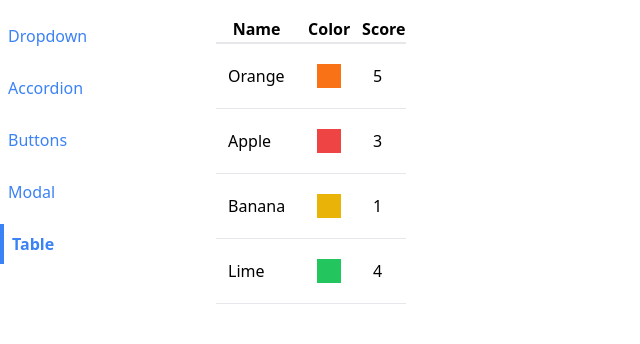
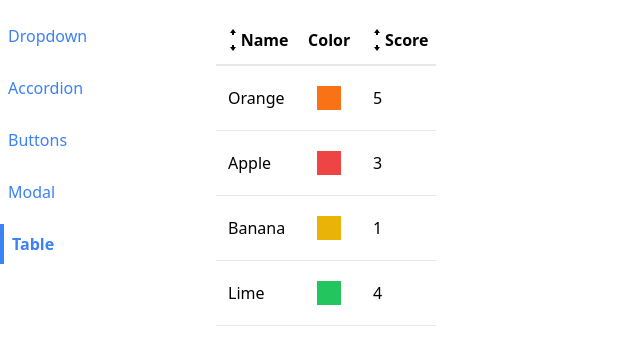
Before and after one commit to msa-ali/Custom-React-Components-and-Hooks, a React (Vite) app: page /table in a window 1280 px wide. Shown: the top 344 px of the page, without its empty margins (0-640 px from the left). Built offline with nearby package versions, Linux system fonts and the light colour scheme.

Commit message:
Sortable Table

```diff
--- /dev/null
+++ b/src/components/SortableTable/index.tsx
@@ -0,0 +1,111 @@
+import { useState } from "react";
+import { GoArrowSmallDown, GoArrowSmallUp } from 'react-icons/go';
+
+import Table, { Props as TableProps, Config as TableConfig } from "../Table";
+
+export type Config<T> = Array<{
+    label: string;
+    header?: () => React.ReactNode;
+    render: (data: T) => React.ReactNode;
+    sortValue?: (data: T) => any;
+}>
+
+export interface Props<T> extends TableProps<T> {
+    config: Config<T>
+}
+
+function getIcons(label: string, sortBy: string | null, sortOrder: 'asc' | 'desc' | null) {
+    if (label !== sortBy || sortOrder === null) {
+        return (
+            <div>
+                <GoArrowSmallUp />
+                <GoArrowSmallDown />
+            </div>
+        );
+    }
+    if (sortOrder === 'asc') {
+        return (
+            <div>
+                <GoArrowSmallUp />
+            </div>
+        );
+    }
+    return (
+        <div>
+            <GoArrowSmallDown />
+        </div>
+    );
+}
+
+
+const SortableTable = <T,>(props: Props<T>) => {
+    const [sortOrder, setSortOrder] = useState<'asc' | 'desc' | null>(null);
+    const [sortBy, setSortBy] = useState<string | null>(null);
+
+    const { config, data } = props;
+
+    const handleClick = (label: string) => {
+
+        if (sortBy && label !== sortBy) {
+            setSortOrder('asc');
+            setSortBy(label);
+            return;
+        }
+
+        if (sortOrder === null) {
+            setSortOrder('asc');
+            setSortBy(label);
+        } else if (sortOrder === 'asc') {
+            setSortOrder('desc');
+            setSortBy(label);
+        } else if (sortOrder === 'desc') {
+            setSortOrder(null);
+            setSortBy(null);
+        }
+    }
+
+    const updatedConfig = config.map((column) => {
+        if (!column.sortValue) {
+            return column;
+        }
+        return {
+            ...column,
+            header: () =>
+                <th onClick={() => handleClick(column.label)} className="cursor-pointer hover:bg-gray-100 p-2">
+                    <div className="flex justify-center items-center">
+                        {getIcons(column.label, sortBy, sortOrder)}
+                        {column.label}
+                    </div>
+                </th>
+        }
+    });
+
+    // only sort data if sortOrder and sortBy is not null
+    // Make a copy of data prop
+    // find the correct sortValue fn and use it for sorting
+    let sortedData = data;
+    if (sortOrder && sortBy) {
+        const sortValue = config.find(column => column.label === sortBy)?.sortValue;
+        if (sortValue) {
+            sortedData = [...data].sort((a, b) => {
+                const valueA = sortValue(a);
+                const valueB = sortValue(b);
+
+                const order = sortOrder === 'asc' ? 1 : -1;
+
+                if (typeof valueA === 'string') {
+                    return valueA.localeCompare(valueB) * order;
+                } else {
+                    return (valueA - valueB) * order;
+                }
+
+            })
+        }
+    }
+
+    return (
+        <Table {...props} data={sortedData} config={updatedConfig} />
+    );
+}
+
+export default SortableTable;
--- a/src/components/Table/index.tsx
+++ b/src/components/Table/index.tsx
@@ -1,31 +1,40 @@
-import { ReactNode } from "react";
+import { ReactNode, Fragment } from "react";
 
 export type Config<T> = {
     label: string;
+    header?: () => React.ReactNode;
     render: (data: T) => ReactNode;
-    sort?: (a: T, b: T) => number;
 }[]
 
-interface Props<T> {
+export interface Props<T> {
     data: Array<T>;
     config: Config<T>;
     keyFn: (data: T) => string;
 }
 
+
 function Table<T>({ data, config, keyFn }: Props<T>) {
 
     const renderedRows = data.map((row: T) => {
-
         return (
             <tr key={keyFn(row)} className="border-b">
                 {config.map(c => (
-                    <td className="p-3">{c.render(row)}</td>
+                    <td
+                        key={`${keyFn(row)}_${c.label}`}
+                        className="p-3"
+                    >
+                        {c.render(row)}
+                    </td>
                 ))}
             </tr>
         );
     });
 
-    const renderedHeaders = config.map(({label}) => <th>{label}</th>);
+    const renderedHeaders = config.map(({label, header}) => (
+        header ?
+        <Fragment key={label}>{header()}</Fragment> :
+        <th key={label}>{label}</th>
+    ));
 
     return (
         <table className="table-auto border-spacing-2">
--- a/src/pages/TablePage.tsx
+++ b/src/pages/TablePage.tsx
@@ -1,5 +1,4 @@
-import Table, { Config } from '../components/Table';
-
+import SortableTable, {Config} from '../components/SortableTable';
 type Data = {
     name: string;
     color: string;
@@ -14,19 +13,28 @@ const data: Data[] = [
 ];
 
 const config: Config<Data> = [
-    { label: 'Name', render: d => d.name },
     {
-        label: 'Color', render: d => {
+        label: 'Name',
+        render: d => d.name,
+        sortValue: d => d.name,
+    },
+    {
+        label: 'Color',
+        render: d => {
             const coloredCell = `p-3 m-2 ${d.color}`
             return <div className={coloredCell}></div>;
         },
     },
-    { label: 'Score', render: d => d.score }
+    {
+        label: 'Score',
+        render: d => d.score,
+        sortValue: d => d.score
+    }
 ];
 
 function TablePage() {
     return (
-        <div><Table data={data} config={config} keyFn={data => data.name} /></div>
+        <div><SortableTable data={data} config={config} keyFn={data => data.name} /></div>
     )
 }
 
```
